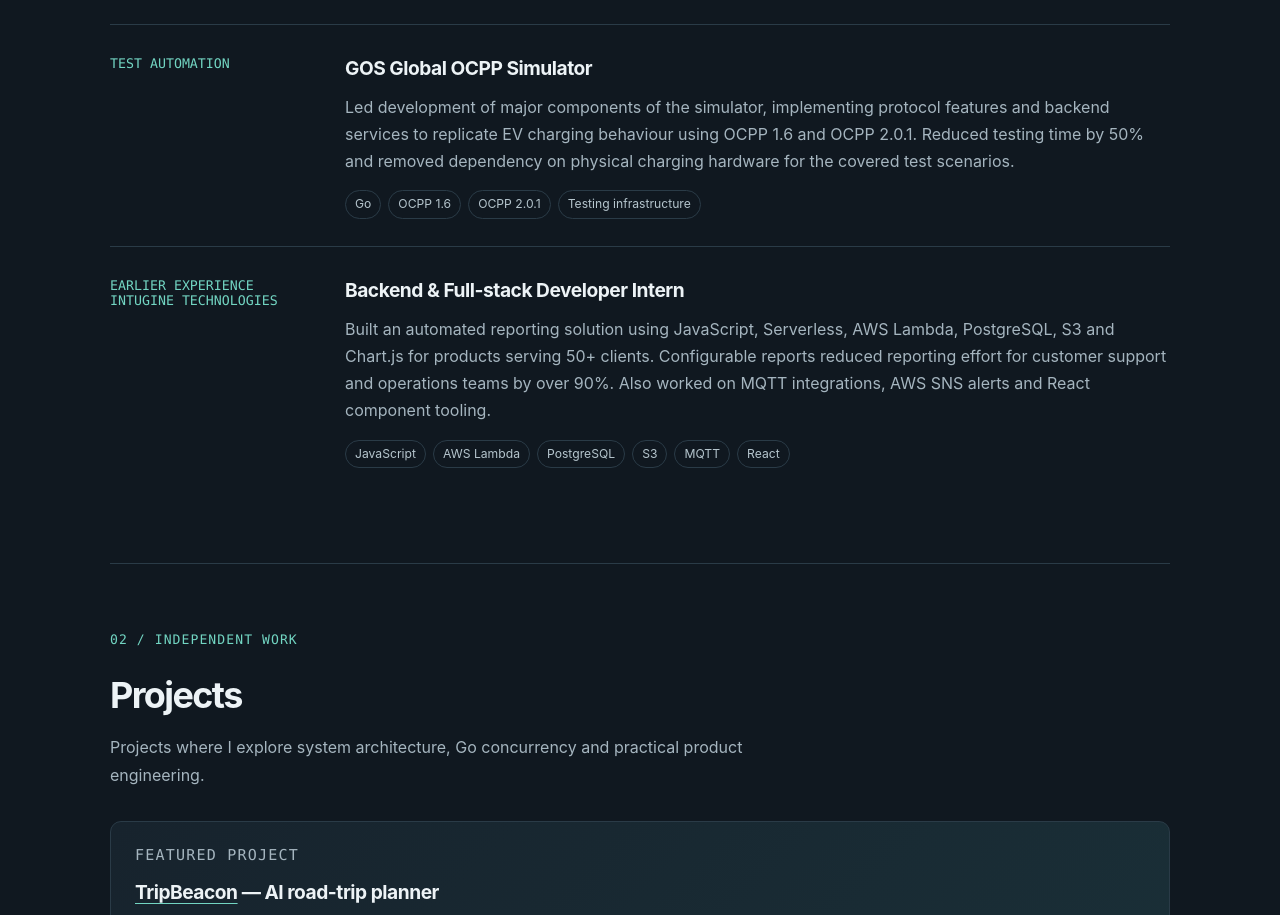
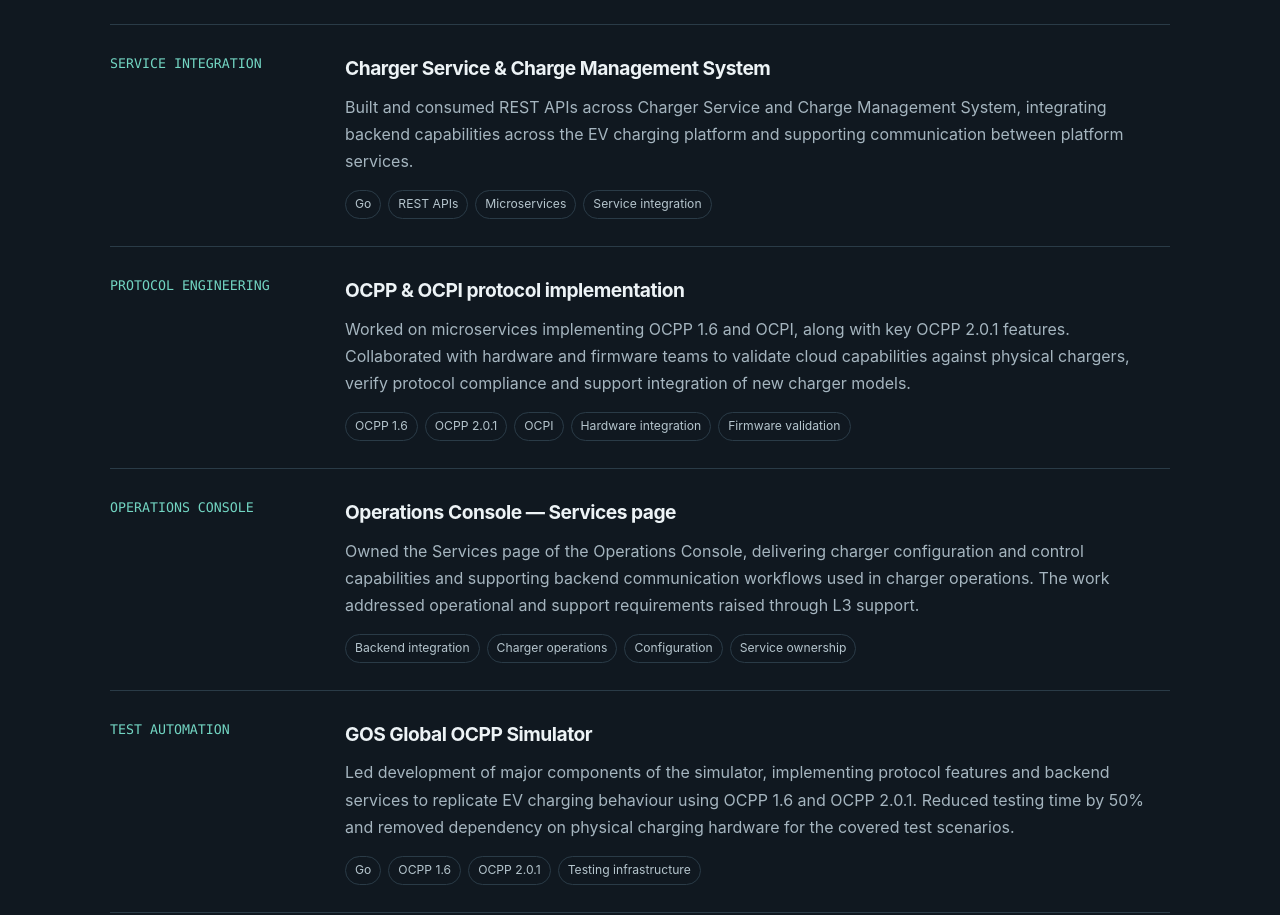
Before and after one commit to abhijeetkr0202/abhijeetkr0202.github.io, a plain HTML site: page index.html in a window 1280 px wide. Shown: the part 1878-2793 px from the top of the page. Drawn offline with Linux system fonts and the light colour scheme.

Commit message:
Updated description

```diff
--- a/index.html
+++ b/index.html
@@ -233,6 +233,47 @@
         </article>
 
         <article class="work-item">
+          <div class="work-label">SERVICE INTEGRATION</div>
+          <div>
+            <h3>Charger Service &amp; Charge Management System</h3>
+            <p>
+              Built and consumed REST APIs across Charger Service and Charge Management
+              System, integrating backend capabilities across the EV charging platform and
+              supporting communication between platform services.
+            </p>
+            <div class="tags"><span>Go</span><span>REST APIs</span><span>Microservices</span><span>Service integration</span></div>
+          </div>
+        </article>
+
+        <article class="work-item">
+          <div class="work-label">PROTOCOL ENGINEERING</div>
+          <div>
+            <h3>OCPP &amp; OCPI protocol implementation</h3>
+            <p>
+              Worked on microservices implementing OCPP 1.6 and OCPI, along with key
+              OCPP 2.0.1 features. Collaborated with hardware and firmware teams to validate
+              cloud capabilities against physical chargers, verify protocol compliance and
+              support integration of new charger models.
+            </p>
+            <div class="tags"><span>OCPP 1.6</span><span>OCPP 2.0.1</span><span>OCPI</span><span>Hardware integration</span><span>Firmware validation</span></div>
+          </div>
+        </article>
+
+        <article class="work-item">
+          <div class="work-label">OPERATIONS CONSOLE</div>
+          <div>
+            <h3>Operations Console — Services page</h3>
+            <p>
+              Owned the Services page of the Operations Console, delivering charger
+              configuration and control capabilities and supporting backend communication
+              workflows used in charger operations. The work addressed operational and
+              support requirements raised through L3 support.
+            </p>
+            <div class="tags"><span>Backend integration</span><span>Charger operations</span><span>Configuration</span><span>Service ownership</span></div>
+          </div>
+        </article>
+
+        <article class="work-item">
           <div class="work-label">TEST AUTOMATION</div>
           <div>
             <h3>GOS Global OCPP Simulator</h3>
@@ -254,9 +295,10 @@
               Built an automated reporting solution using JavaScript, Serverless, AWS Lambda,
               PostgreSQL, S3 and Chart.js for products serving 50+ clients. Configurable reports
               reduced reporting effort for customer support and operations teams by over 90%.
-              Also worked on MQTT integrations, AWS SNS alerts and React component tooling.
+              Also worked on MQTT integrations and AWS SNS threshold alerts, and contributed
+              to React component tooling and reusable UI components using Rollup and Webpack.
             </p>
-            <div class="tags"><span>JavaScript</span><span>AWS Lambda</span><span>PostgreSQL</span><span>S3</span><span>MQTT</span><span>React</span></div>
+            <div class="tags"><span>JavaScript</span><span>AWS Lambda</span><span>PostgreSQL</span><span>S3</span><span>MQTT</span><span>AWS SNS</span><span>React</span><span>Rollup</span><span>Webpack</span></div>
           </div>
         </article>
       </section>
```
